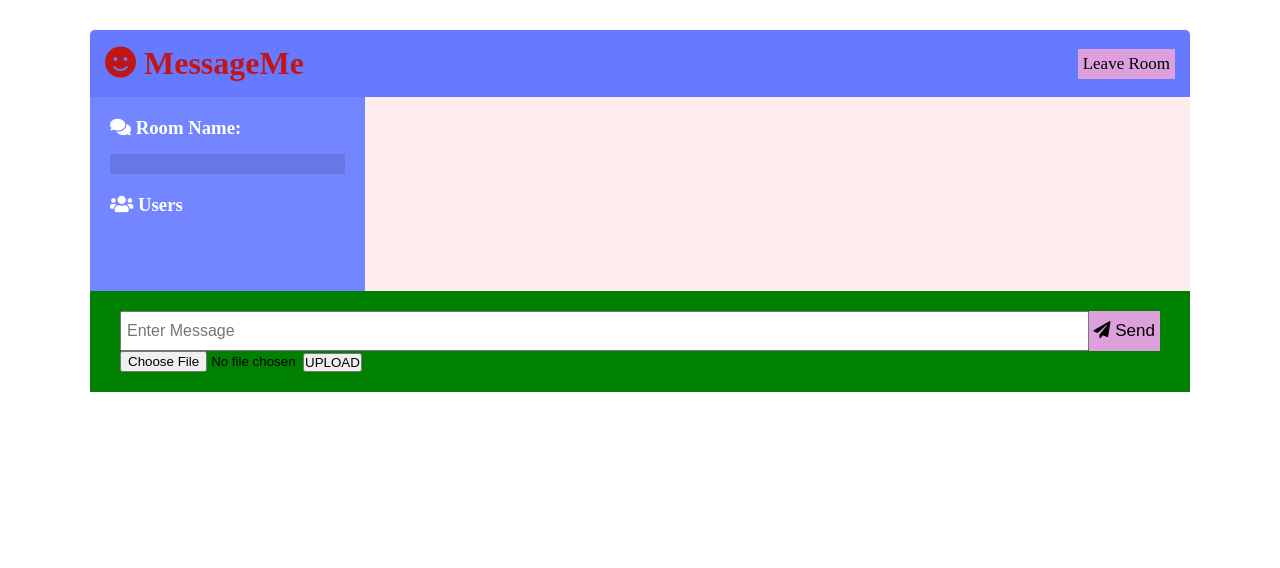
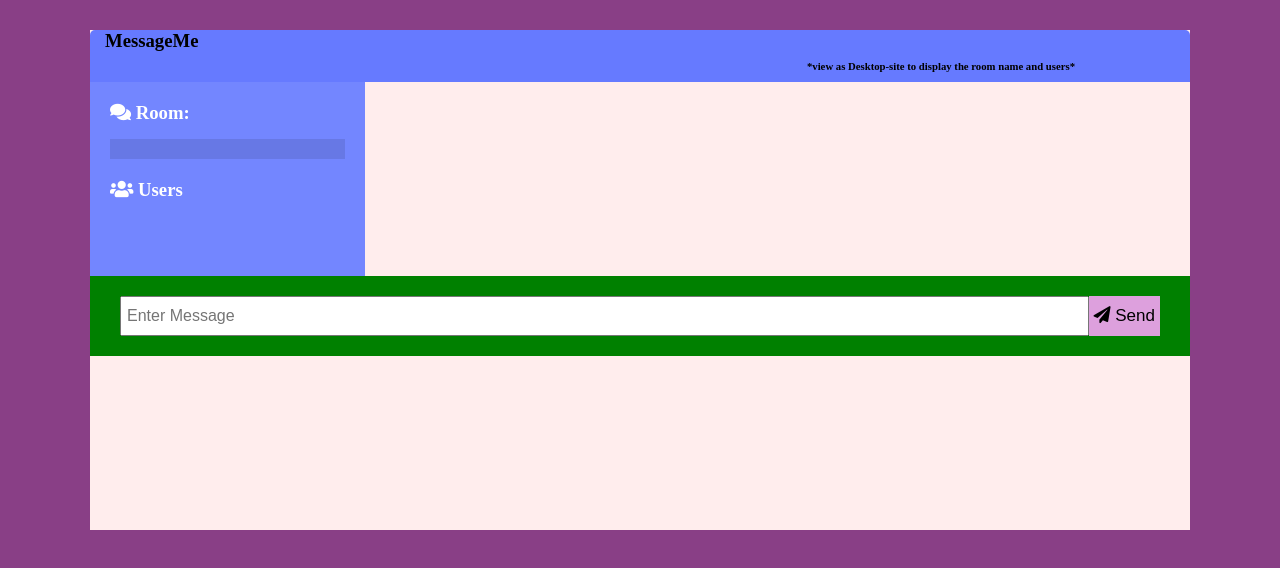
Before and after one commit to SarveshAadhithya/messageme, a website: page public/chat.html in a window 1280 px wide. Drawn offline with nearby package versions, Linux system fonts and the light colour scheme; no server answers.

Commit message:
Update chat.html

```diff
--- a/public/chat.html
+++ b/public/chat.html
@@ -10,17 +10,17 @@
       crossorigin="anonymous"
     />
     <link rel="stylesheet" href="css/stylee.css" />
-    <title>ChatCord App</title>
+    <title>MessageMe</title>
   </head>
-  <body>
-    <div class="chat-container" id="chat">
+  <body bgcolor="#893F86">
+    <div class="chat-container" style = "height:500px" id="chat">
       <header class="chat-header">
-        <h1><i class="fas fa-smile"></i> MessageMe</h1>
-        <a id="leave-btn" class="btn">Leave Room</a>
-      </header>
+        <h3 style="position:relative;color:black;top:-15px">MessageMe</h3>
+        <h6 style="position:relative;color:black;top:10px;left:-100px" >*view as Desktop-site to display the room name and users*</h6>
+          </header>
       <main class="chat-main">
         <div class="chat-sidebar">
-          <h3><i class="fas fa-comments"></i> Room Name:</h3>
+          <h3><i class="fas fa-comments"></i> Room:</h3>
           <h2 id="room-name"></h2>
           <h3><i class="fas fa-users"></i> Users</h3>
           <ul id="users"></ul>
@@ -35,15 +35,11 @@
             placeholder="Enter Message"
             required
             autocomplete="off"
+
           />
           <button class="btn"><i class="fas fa-paper-plane"></i> Send</button>
         </form>
-        <form method='POST'enctype='multipart/form-data' id="upload-form"  >
-          <input type='file' name="image" id='img'/>
-          <div style="position:relative;left:-70px;top:2px;background-color:pruple;">
-            <button id="imgbtn">UPLOAD</button>
-          </div>
-        </form>
+
       </div>
     </div>
 
```
